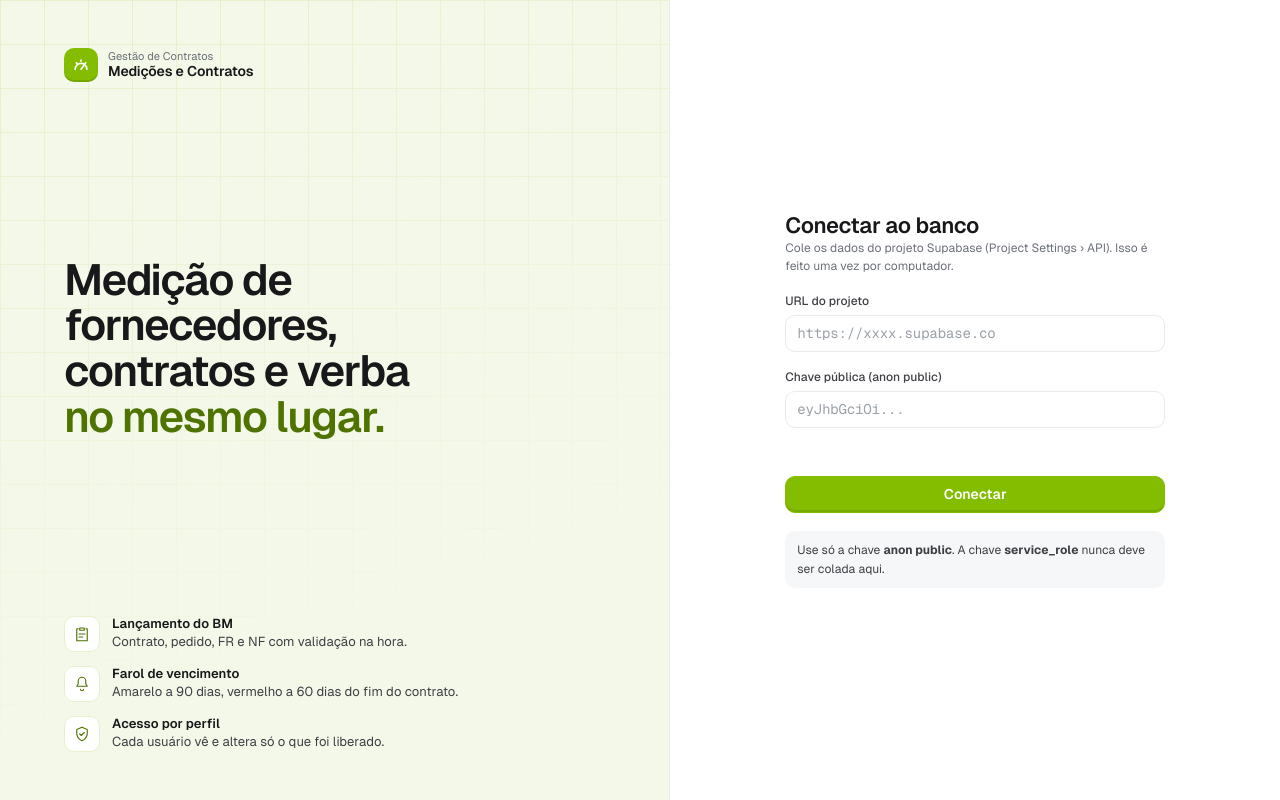
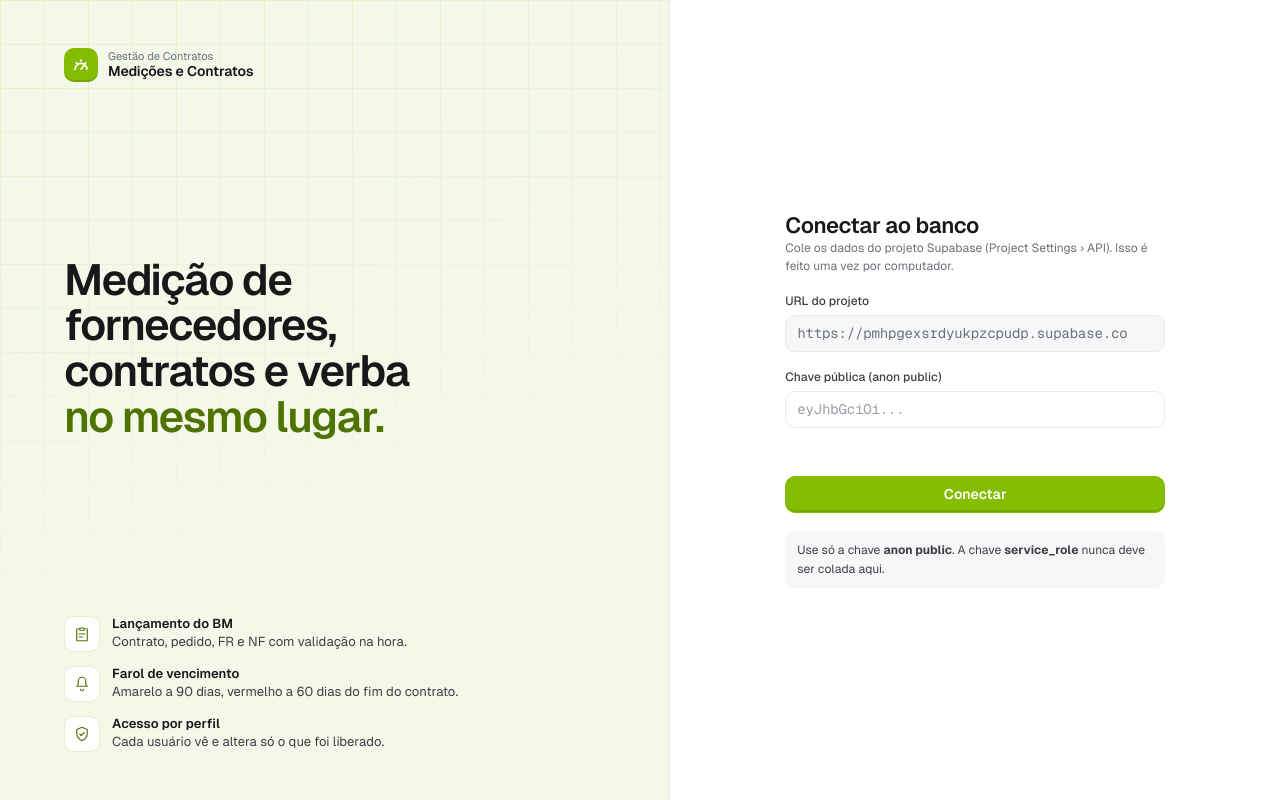
Before and after one commit to raphaellvs32-boop/medicoes-contratos, a plain HTML site: page index.html in a window 1280 px wide. Drawn offline with Linux system fonts and the light colour scheme.

Commit message:
Fixa a URL do projeto Supabase no site
Co-Authored-By: Claude Opus 5.5 <noreply@anthropic.com>
Claude-Session: https://claude.ai/code/session_011GE7SpBRgRmux2ZiHKhCSZ

```diff
--- a/index.html
+++ b/index.html
@@ -396,7 +396,7 @@ function toast(msg, kind) { const t = $('#toast'); t.textContent = msg; t.classN
 
 /* ===================== Conexão com o Supabase ===================== */
 /* A TI pode fixar a conexão aqui antes de distribuir o arquivo. Se ficar vazio, o sistema pergunta na primeira abertura. */
-const SUPABASE_URL = '';
+const SUPABASE_URL = 'https://pmhpgexsrdyukpzcpudp.supabase.co';
 const SUPABASE_ANON_KEY = '';
 const CFG_KEY = 'gmc_supabase';
 function lerCfg() {
@@ -1190,6 +1190,7 @@ function render() {
   if (ESTADO !== 'app') {
     $('#v-app').hidden = true; $('#v-login').hidden = false;
     for (const [k, s] of Object.entries(TELAS)) if (k !== 'iniciando') $(s).hidden = !(TELAS[ESTADO] === s);
+    if (ESTADO === 'conectar' && SUPABASE_URL) { const u = $('#cx-url'); u.value = SUPABASE_URL; u.readOnly = true; }
     if (ESTADO === 'pendente' && PERFIL) $('#pd-txt').textContent = 'A conta ' + PERFIL.email + ' foi criada. Um administrador precisa escolher seu perfil e liberar o acesso. Depois clique em Verificar de novo.';
     return;
   }
@@ -1233,7 +1234,7 @@ window.addEventListener('focus', () => { if (ESTADO === 'app' && Date.now() - ul
 
 $('#f-conectar').addEventListener('submit', async (ev) => {
   ev.preventDefault();
-  const url = $('#cx-url').value.trim().replace(/\/+$/, ''), key = $('#cx-key').value.trim();
+  const url = (SUPABASE_URL || $('#cx-url').value).trim().replace(/\/+$/, ''), key = $('#cx-key').value.trim();
   if (!/^https:\/\/[a-z0-9-]+\.supabase\.(co|in)$/i.test(url)) { $('#cx-err').textContent = 'A URL deve ser parecida com https://xxxx.supabase.co'; return; }
   if (!/^eyJ[\w-]+\.[\w-]+\.[\w-]+$/.test(key) && !/^sb_publishable_/.test(key)) { $('#cx-err').textContent = 'A chave não parece válida. Copie a chave "anon public" inteira.'; return; }
   try { const payload = key.startsWith('eyJ') ? JSON.parse(atob(key.split('.')[1].replace(/-/g, '+').replace(/_/g, '/'))) : {}; if (payload.role === 'service_role') { $('#cx-err').textContent = 'Esta é a chave service_role (secreta). Use a chave anon public.'; return; } } catch (e) {}
```
